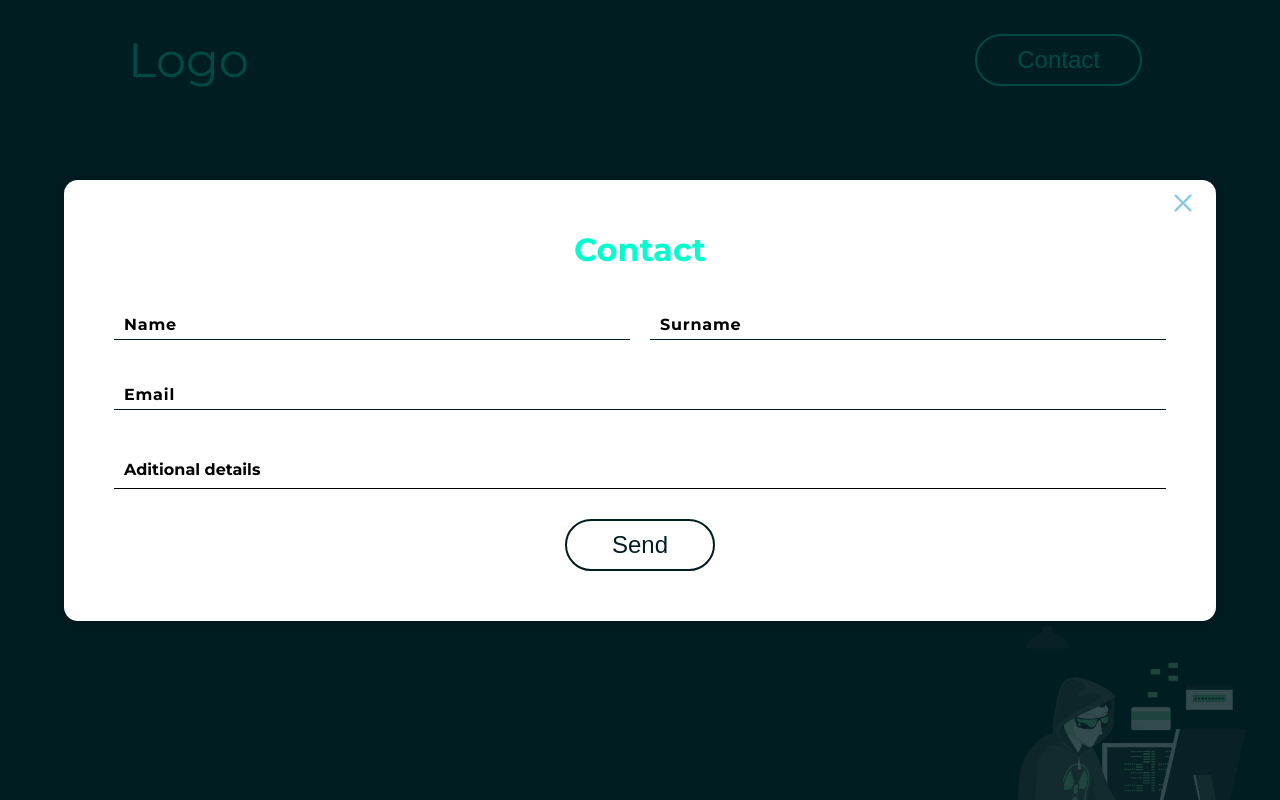
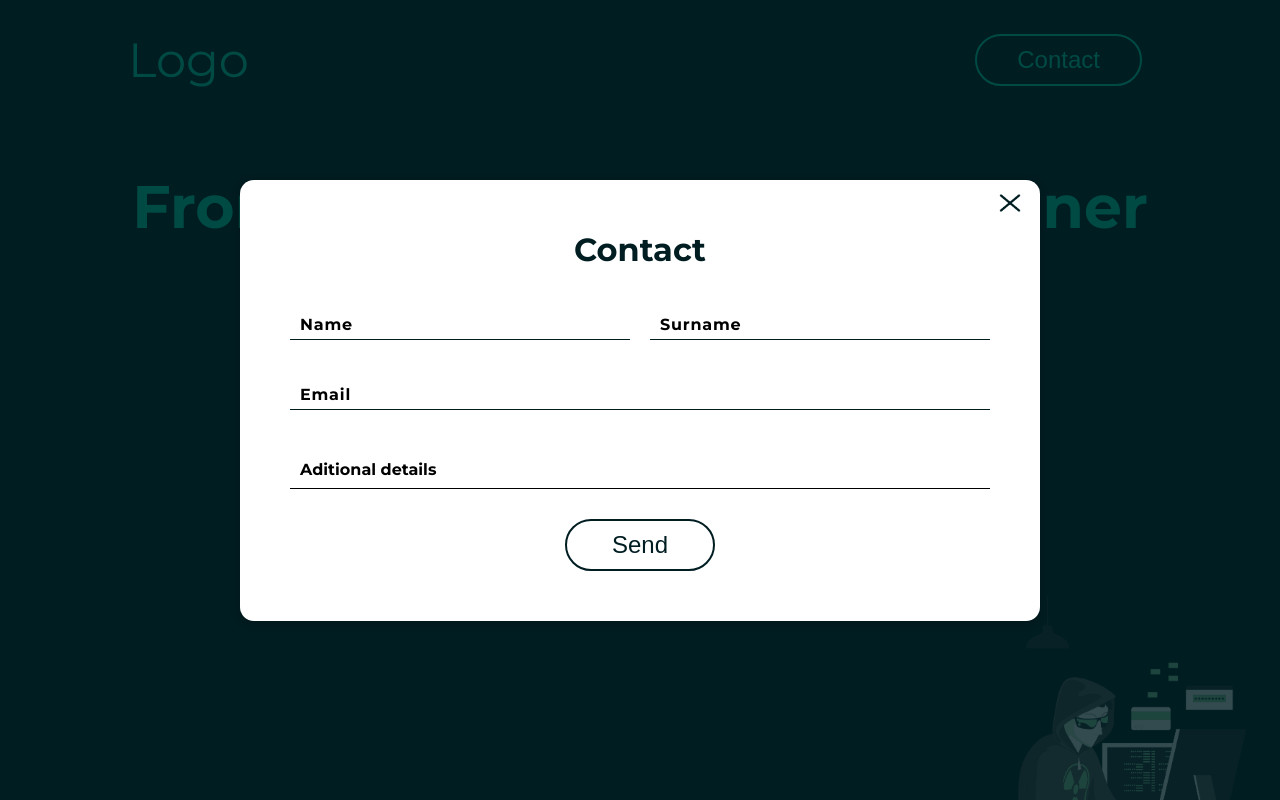
Before and after one commit to AlexLeka98/portfolio, a React (Create React App) app: page / in a window 1280 px wide. Both pictures are taken after a click on the button "Contact". Shown: the top 800 px of the page. Built offline with nearby package versions, Linux system fonts and the light colour scheme.

Commit message:
X now has the proper color

```diff
--- a/src/components/ContactModal/Contact.module.scss
+++ b/src/components/ContactModal/Contact.module.scss
@@ -3,12 +3,12 @@
 
 .contactContainer{
     box-sizing: border-box;
-    // width:100%;
+    width:100%;
     padding:40px;
     h1{
         text-align: center;
         margin:10px 0;
-        color:$secondary;
+        color:$primary;
         width:100%;
     }
     form{
--- a/src/components/UI/Modal.module.scss
+++ b/src/components/UI/Modal.module.scss
@@ -16,6 +16,8 @@
   }
   .modal {
     width: 90%;
+    max-width: 800px;
+    position: relative;
     background-color: $white;
     border-radius: 14px;
     box-shadow: 0 2px 8px rgba(0, 0, 0, 0.25);
```
Also changed, not shown: src/assets/Close_round_hover.png, src/assets/Close_square.png.
